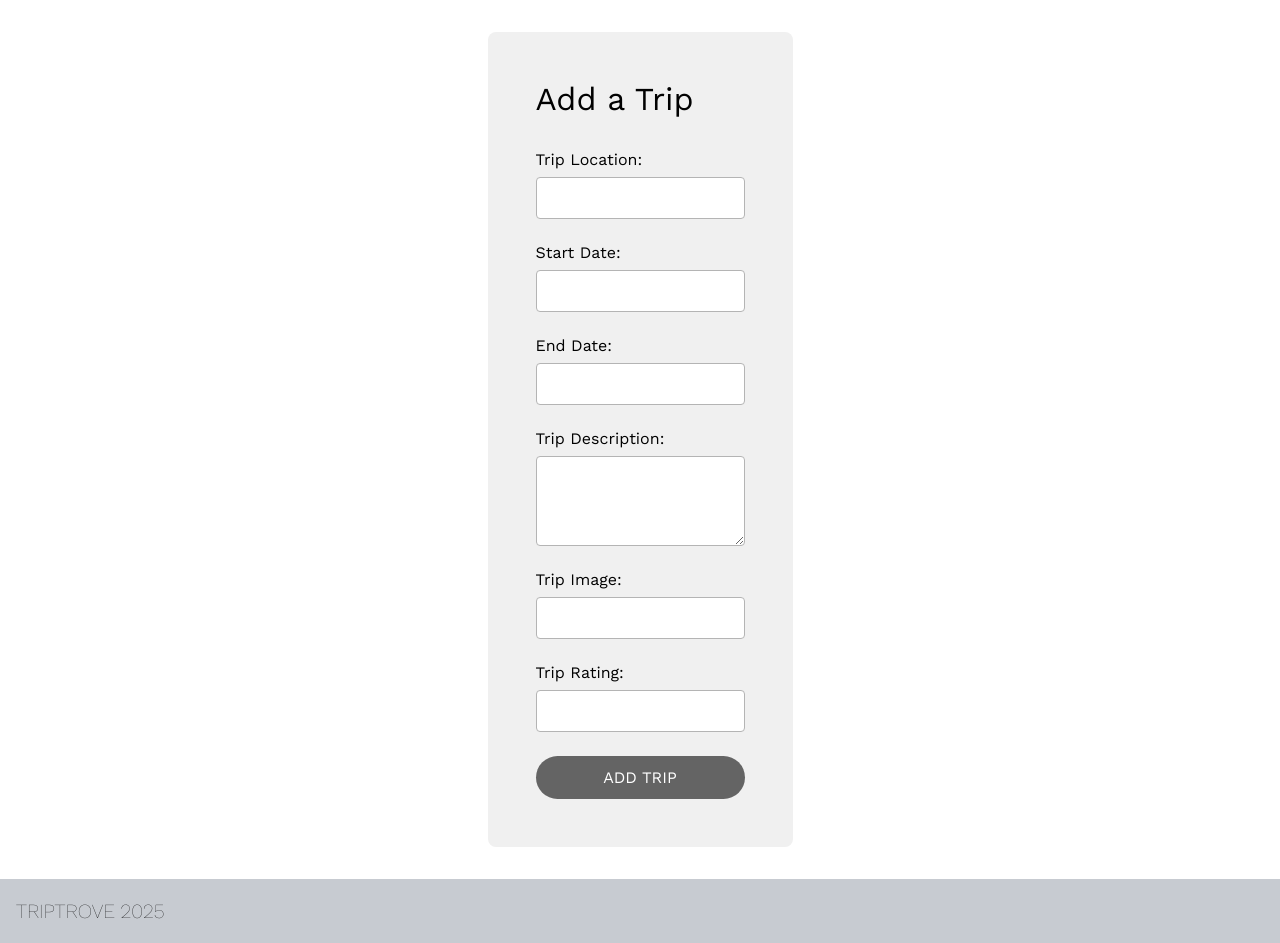
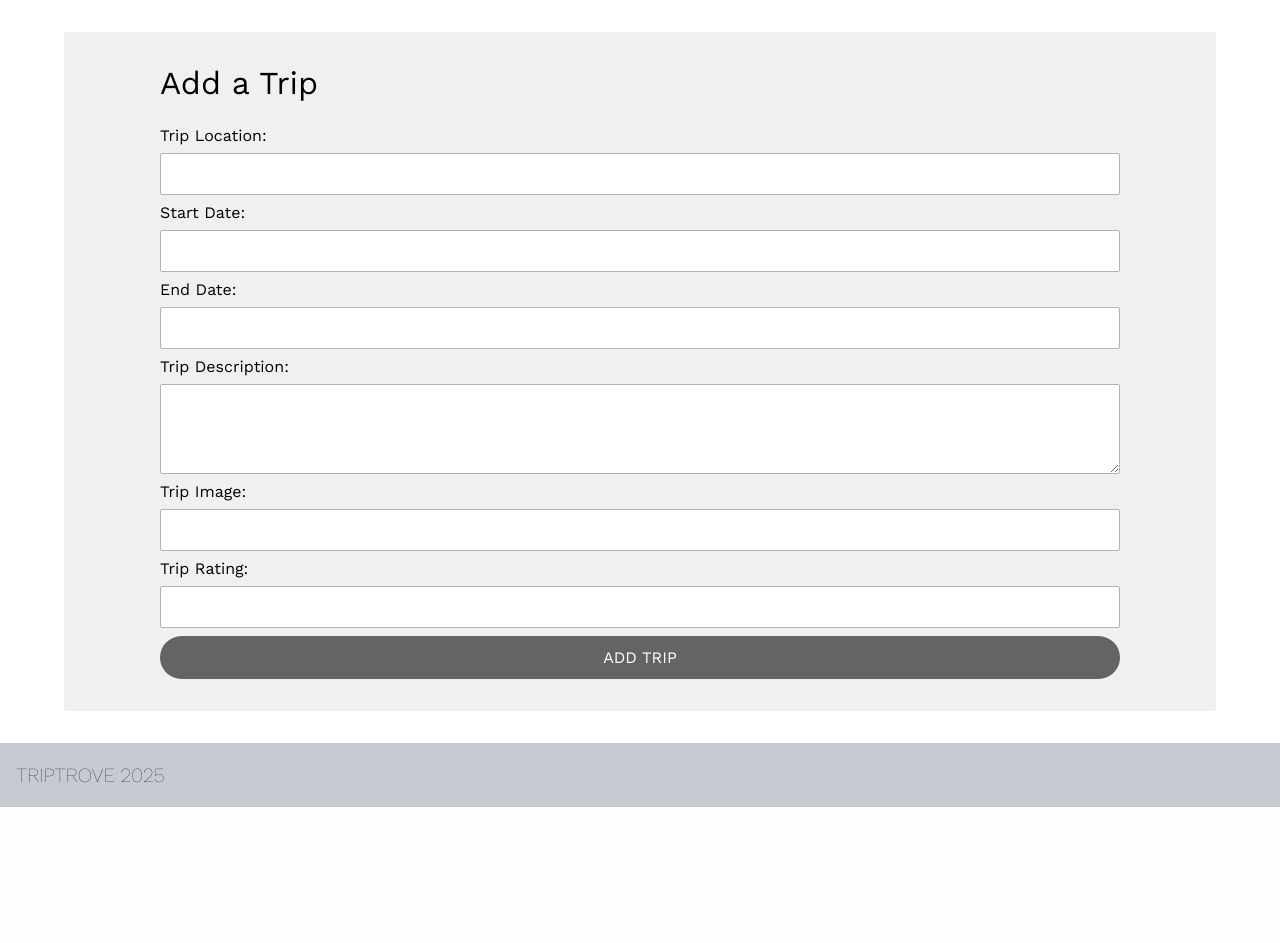
Before and after one commit to isabelrpa/12SE_PartA_IsabelPapa, a Flask app: page /create in a window 1280 px wide. Shown: the part 57-1000 px from the top of the page. After the commit the page ends 864 px from the top, so only its background shows below. Run offline with Flask 3, Linux system fonts and the light colour scheme.

```diff
--- a/static/style.css
+++ b/static/style.css
@@ -245,12 +245,13 @@ nav {
 
 
 
+
 .form-container {
-    max-width: 800px;
-    margin: 2rem auto;
-    padding: 3rem;
+    max-width: 1200px;
+    margin: 2rem 4rem;
+    padding: 2rem 6rem;
     background-color: rgb(240, 240, 240);
-    border-radius: 8px;
+    border-radius: 2px;
 }
 
 .form-container h2 {
@@ -258,14 +259,14 @@ nav {
     font-size: 32px;
     font-weight: normal;
     color: rgb(1, 1, 1);
-    margin: 0 0 2rem 0;
+    margin: 0 0 1.5rem 0;
     padding: 0;
 }
 
 .trip-form {
     display: flex;
     flex-direction: column;
-    gap: 1.5rem;
+    gap: 0.5rem;
 }
 
 .form-group {
@@ -283,12 +284,14 @@ nav {
 
 .form-group input,
 .form-group textarea {
+    width: 100%;
     font-family: 'Work Sans', sans-serif;
     font-size: 14px;
     padding: 0.75rem;
     border: 1px solid rgb(180, 180, 180);
-    border-radius: 4px;
+    border-radius: 2px;
     background-color: white;
+    box-sizing: border-box;
 }
 
 .form-group input:focus,
```
